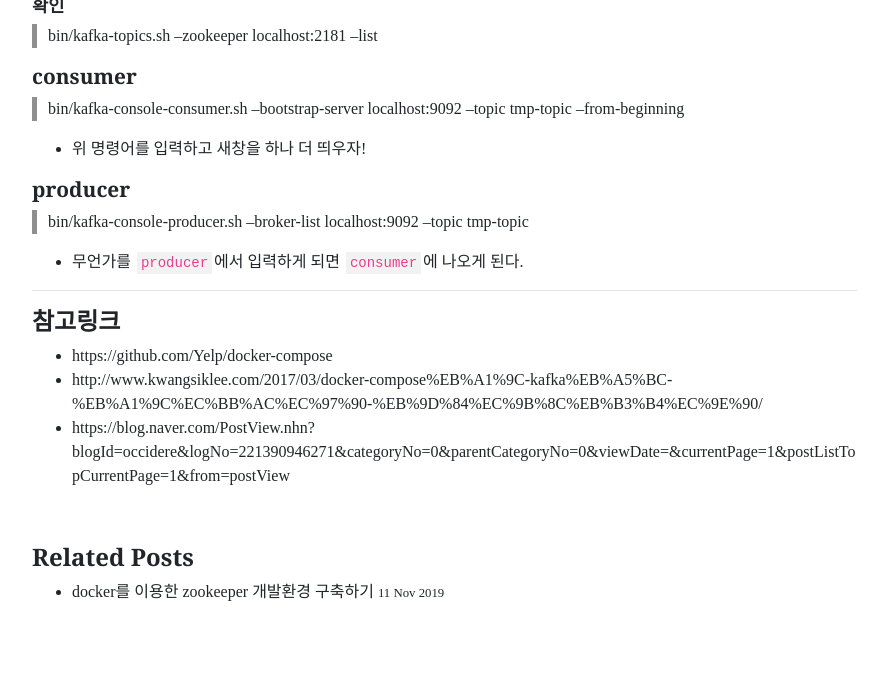
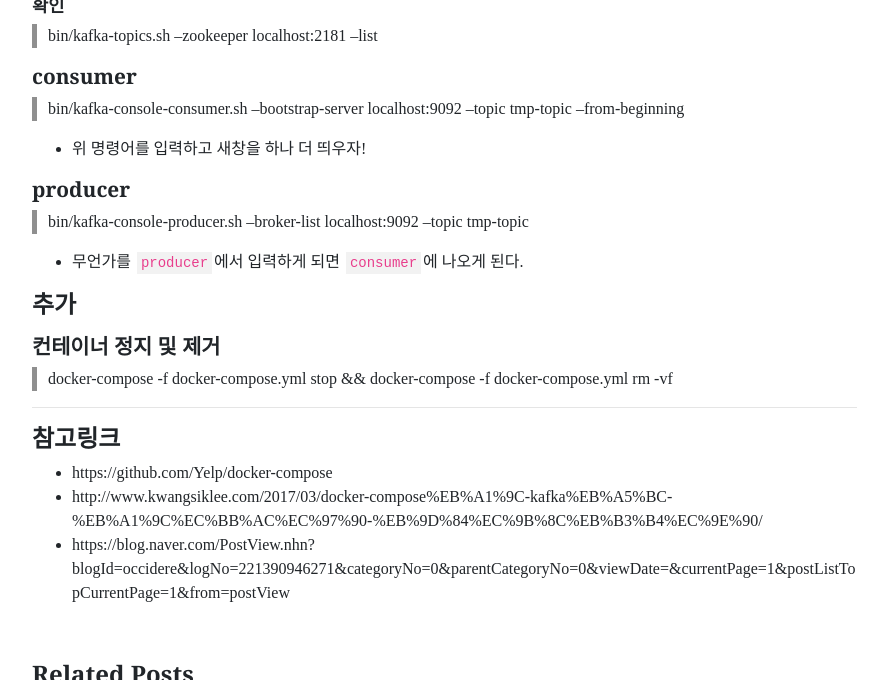
Before and after one commit to akageun/akageun.github.io, a Jekyll site: the page built from _posts/2019-09-10-docker-compose-local-kafka.md, in a window 1280 px wide and 900 px high, scrolled down 3342 px, cut to the strip 0-680 px from the top of the window. Shown: the whole strip, without its empty margins (53-939 px from the left). Built offline with Jekyll 4.4.1, drawn with Linux system fonts in a browser that asks for light colours; some web fonts are replaced; comment, search, counter and statistics services are not loaded.

Commit message:
내용 추가

```diff
--- a/_posts/2019-09-10-docker-compose-local-kafka.md
+++ b/_posts/2019-09-10-docker-compose-local-kafka.md
@@ -179,6 +179,11 @@ cd kafka_2.12-2.3.0
 
 - 무언가를 `producer`에서 입력하게 되면 `consumer`에 나오게 된다.
 
+## 추가
+#### 컨테이너 정지 및 제거
+
+> docker-compose -f docker-compose.yml stop && docker-compose -f docker-compose.yml rm -vf
+
 ---
 ## 참고링크
 - https://github.com/Yelp/docker-compose
```
